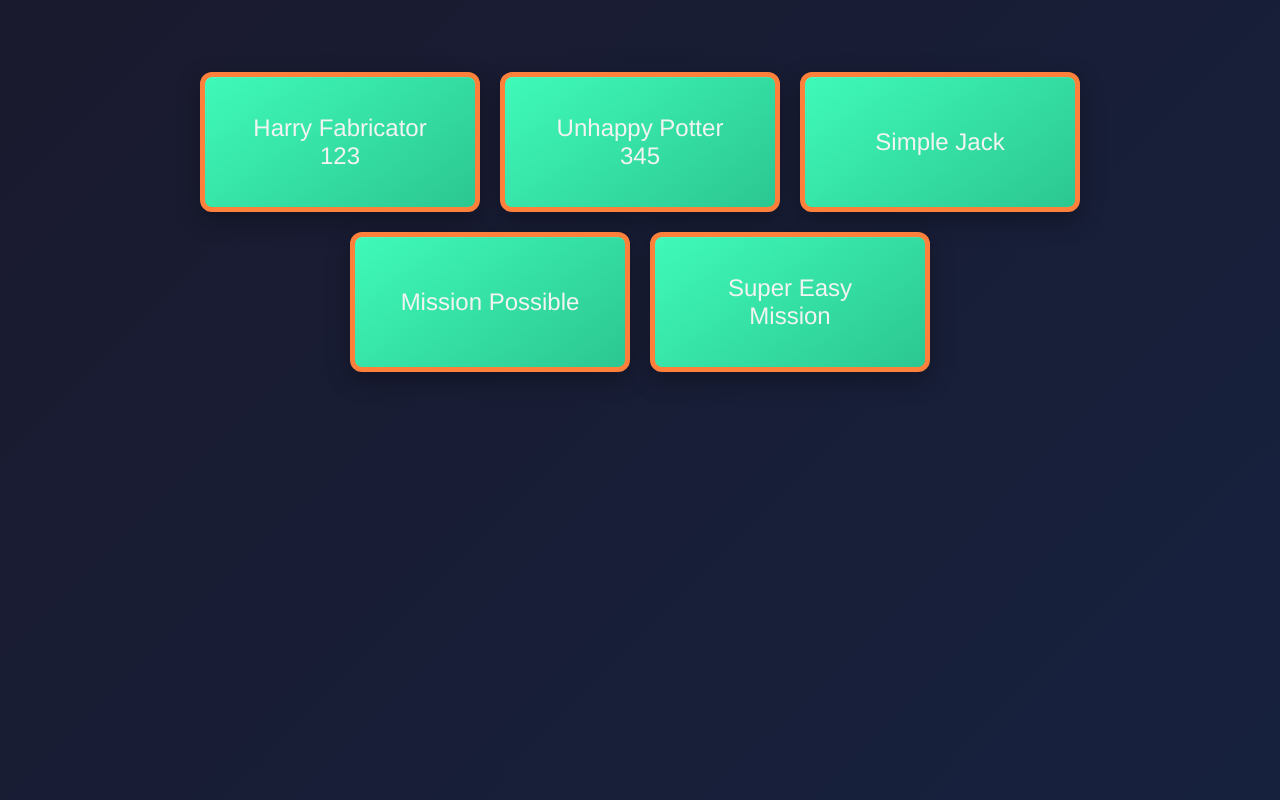
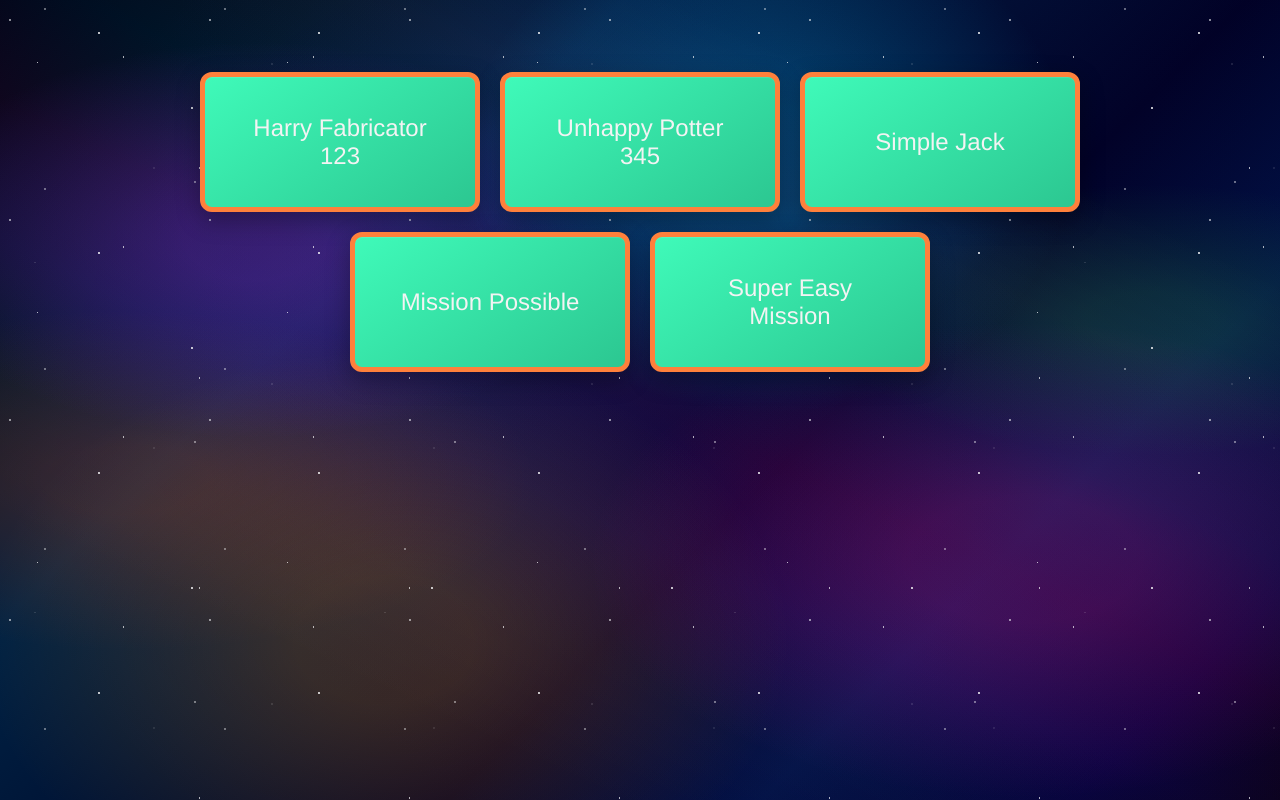
Before and after one commit to 12buHtiG/project-1, a React (Vite) app: page / in a window 1280 px wide. Built offline with nearby package versions, Linux system fonts and the light colour scheme.

Commit message:
background change

```diff
--- a/src/index.css
+++ b/src/index.css
@@ -6,7 +6,87 @@
 
 body {
 	padding: 40px;
-	background: linear-gradient(135deg, #1a1a2e, #16213e);
+	/* background: linear-gradient(135deg, #1a1a2e, #16213e); */
+	background: radial-gradient(
+			circle at 5% 10%,
+			rgba(255, 255, 255, 0.9) 0.5px,
+			transparent 1px
+		),
+		radial-gradient(
+			circle at 15% 25%,
+			rgba(255, 255, 255, 0.7) 0.3px,
+			transparent 0.8px
+		),
+		radial-gradient(circle at 25% 5%, rgba(255, 255, 255, 0.8) 0.4px, transparent 1px),
+		radial-gradient(
+			circle at 35% 40%,
+			rgba(255, 255, 255, 0.6) 0.2px,
+			transparent 0.6px
+		),
+		radial-gradient(
+			circle at 45% 15%,
+			rgba(255, 255, 255, 0.9) 0.6px,
+			transparent 1.2px
+		),
+		radial-gradient(
+			circle at 55% 60%,
+			rgba(255, 255, 255, 0.5) 0.3px,
+			transparent 0.8px
+		),
+		radial-gradient(
+			circle at 65% 30%,
+			rgba(255, 255, 255, 0.8) 0.4px,
+			transparent 1px
+		),
+		radial-gradient(
+			circle at 75% 70%,
+			rgba(255, 255, 255, 0.7) 0.5px,
+			transparent 1px
+		),
+		radial-gradient(
+			circle at 85% 20%,
+			rgba(255, 255, 255, 0.6) 0.3px,
+			transparent 0.8px
+		),
+		radial-gradient(
+			circle at 95% 80%,
+			rgba(255, 255, 255, 0.8) 0.4px,
+			transparent 1px
+		),
+		radial-gradient(
+			circle at 10% 75%,
+			rgba(255, 255, 255, 0.5) 0.2px,
+			transparent 0.6px
+		),
+		radial-gradient(
+			circle at 80% 45%,
+			rgba(255, 255, 255, 0.9) 0.6px,
+			transparent 1.2px
+		),
+		radial-gradient(ellipse at 20% 30%, rgba(138, 43, 226, 0.3) 5%, transparent 25%),
+		radial-gradient(ellipse at 80% 70%, rgba(255, 20, 147, 0.2) 8%, transparent 30%),
+		radial-gradient(ellipse at 60% 20%, rgba(0, 191, 255, 0.25) 6%, transparent 28%),
+		radial-gradient(ellipse at 30% 80%, rgba(255, 165, 0, 0.2) 7%, transparent 32%),
+		radial-gradient(ellipse at 90% 40%, rgba(50, 205, 50, 0.15) 4%, transparent 20%),
+		radial-gradient(ellipse at 10% 60%, rgba(255, 69, 0, 0.18) 5%, transparent 25%),
+		linear-gradient(
+			25deg,
+			transparent 20%,
+			rgba(255, 255, 255, 0.02) 30%,
+			rgba(138, 43, 226, 0.08) 40%,
+			rgba(255, 20, 147, 0.06) 50%,
+			rgba(0, 191, 255, 0.05) 60%,
+			rgba(255, 255, 255, 0.03) 70%,
+			transparent 80%
+		),
+		radial-gradient(circle at 40% 50%, rgba(75, 0, 130, 0.1) 20%, transparent 60%),
+		radial-gradient(circle at 70% 25%, rgba(25, 25, 112, 0.08) 25%, transparent 70%),
+		linear-gradient(135deg, #001, #012, #024, #013, #002, #014, #003 90%, #001);
+	background-size: 200px 200px, 250px 250px, 180px 180px, 300px 300px, 220px 220px,
+		280px 280px, 190px 190px, 260px 260px, 320px 320px, 210px 210px, 350px 350px,
+		240px 240px, 100% 100%, 100% 100%, 100% 100%, 100% 100%, 100% 100%, 100% 100%,
+		100% 100%, 100% 100%, 100% 100%, 100% 100%;
+	animation: cosmicDrift 60s linear infinite;
 	color: burlywood;
 	font-family: 'Franklin Gothic Medium', Arial, sans-serif;
 	min-height: 100vh;
@@ -42,6 +122,11 @@ h2 {
 	transition: all 0.3s ease;
 	box-shadow: 0 8px 25px rgba(0, 0, 0, 0.3), inset 0 1px 0 rgba(255, 255, 255, 0.1);
 }
+.card:before {
+	content: '';
+	position: absolute;
+	inset: -3px;
+}
 
 .card:hover {
 	transform: translateY(-5px);
```
